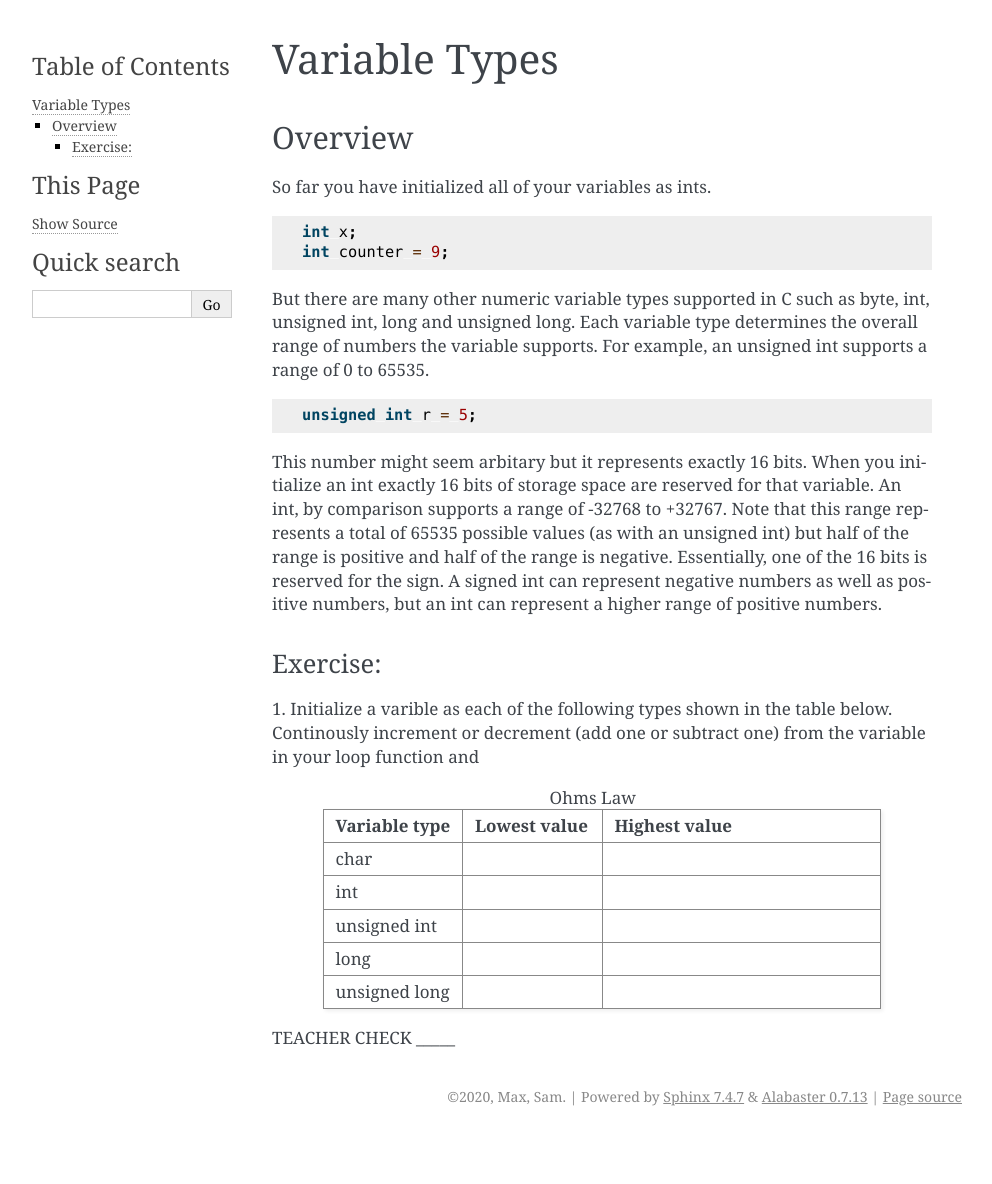
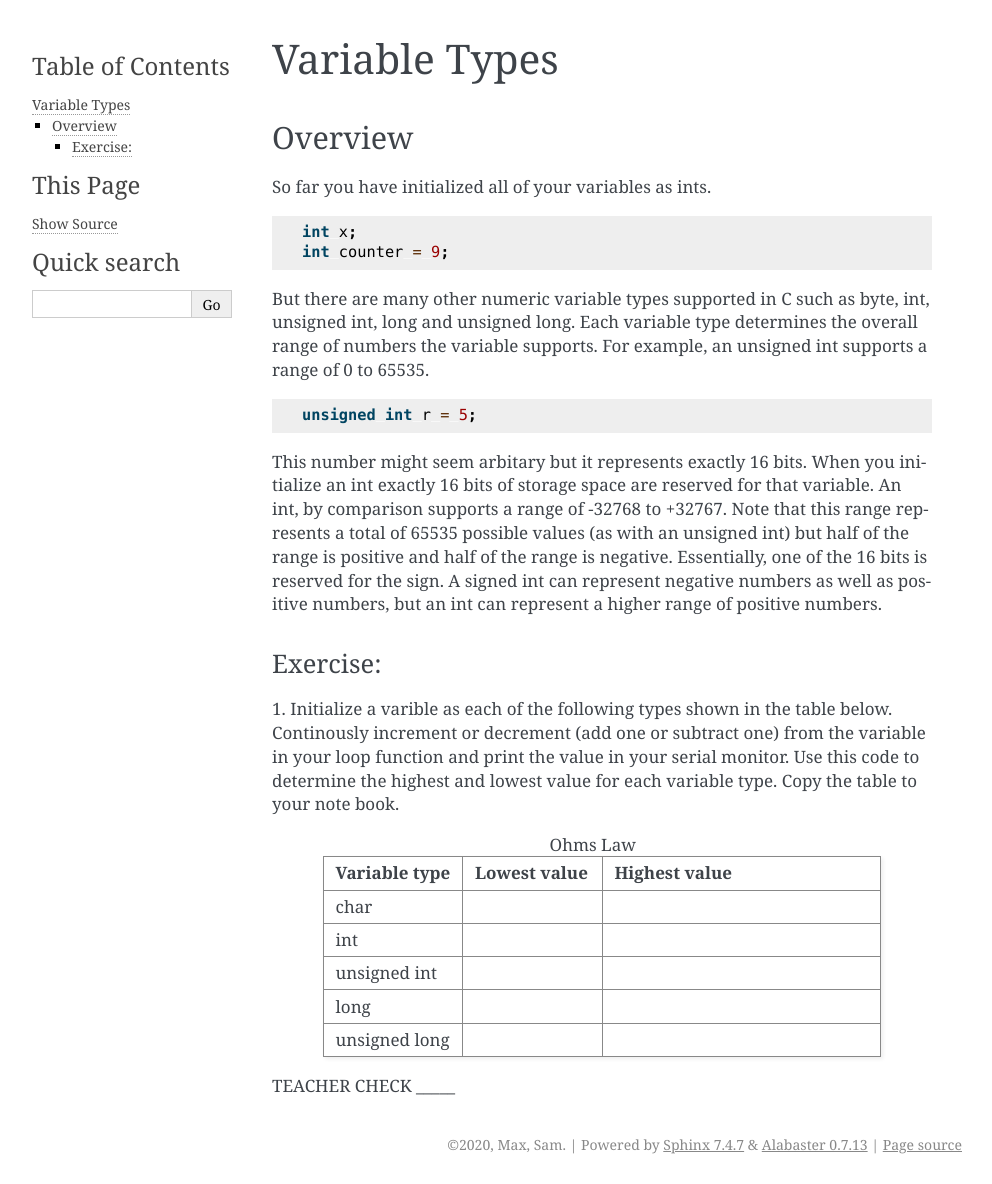
Before and after one commit to maxtkc/mvths-wiki, a Sphinx documentation site: the page built from docs/020a-variable-types.rst, in a window 1280 px wide. Shown: the whole page, without its empty margins (148-1140 px from the left). Built offline with Sphinx 7.4.7, drawn with Linux system fonts in a browser that asks for light colours; before the commit the page ends 1136 px from its top, so only the background shows below that.

Commit message:
Update 020a-variable-types.rst

```diff
--- a/docs/020a-variable-types.rst
+++ b/docs/020a-variable-types.rst
@@ -27,7 +27,8 @@ Exercise:
 ~~~~~~~~~
 
 1. Initialize a varible as each of the following types shown in the table below. Continously increment or decrement (add one or subtract one) from the variable in your
-loop function and
+loop function and print the value in your serial monitor. Use this code to determine the highest and lowest value for each variable type. Copy the table to your
+note book.
 
 
 .. list-table:: Ohms Law
```
